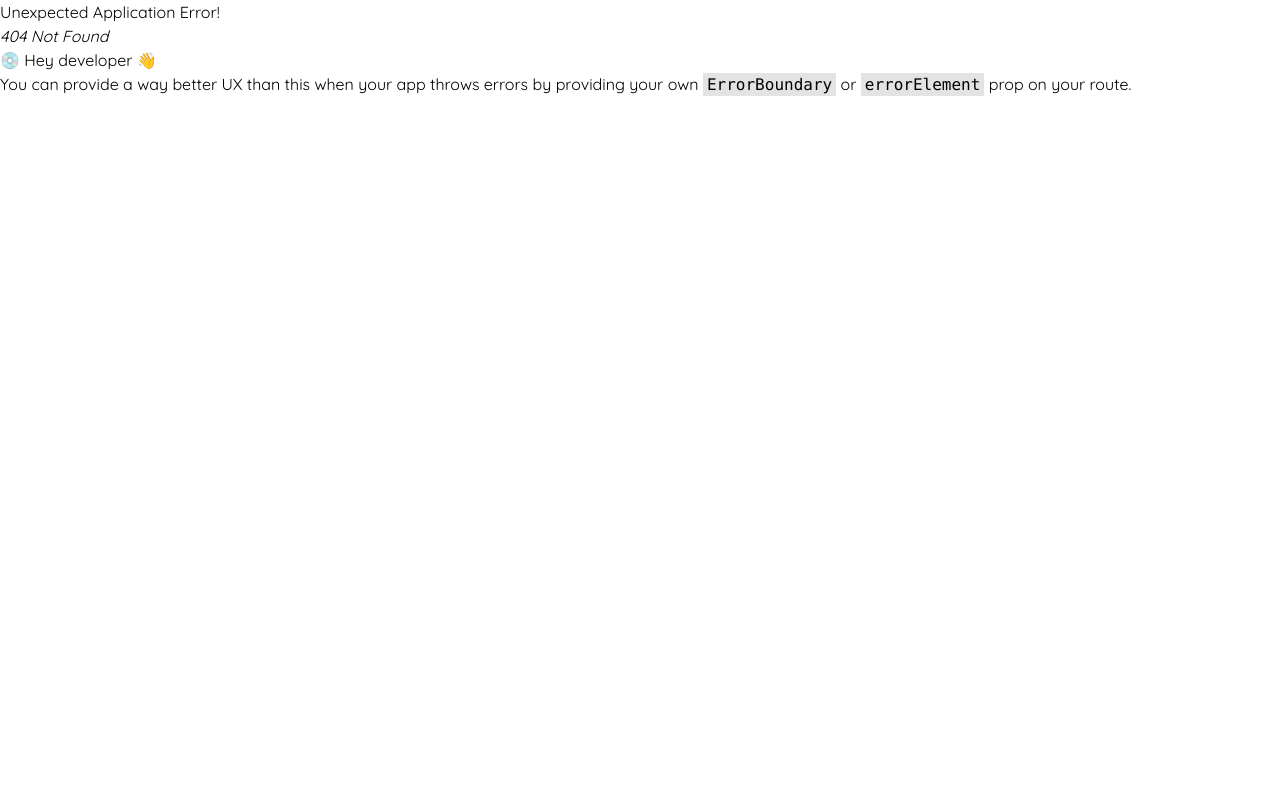
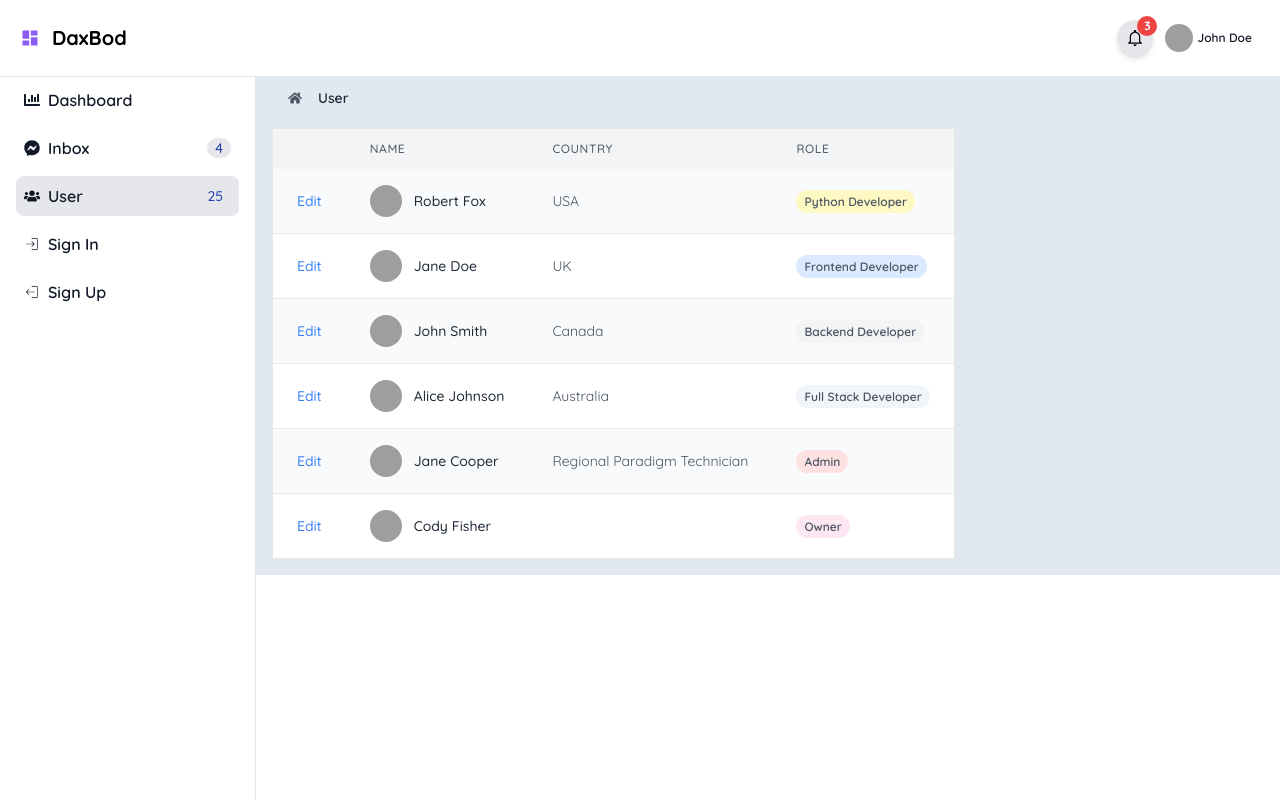
Before and after one commit to tejas-dhairyatech/telwind-css-dashboard, a React (Vite) app: page /user in a window 1280 px wide. Before the commit this address had no page. Built offline with nearby package versions, Linux system fonts and the light colour scheme; grey boxes are pictures that could not be loaded.

Commit message:
Add Data table

```diff
--- a/src/Layout/MainLayout.tsx
+++ b/src/Layout/MainLayout.tsx
@@ -27,7 +27,8 @@ const MainLayout: React.FC = () => {
         <>
             <div className="font-quickSand">
                 <Header toggleSidebar={toggleSidebar} />
-                <Sidebar activePath={paths[0]?.label || MENU.DASHBOARD} isSidebarOpen={isSidebarOpen} />
+                <Sidebar activePath={paths[0]?.label || MENU.DASHBOARD}
+                    isSidebarOpen={isSidebarOpen} toggleSidebar={toggleSidebar} />
                 <Main>
 
                     <Content>
--- a/src/components/Sidebar/LinkItem.tsx
+++ b/src/components/Sidebar/LinkItem.tsx
@@ -1,16 +1,18 @@
+import { Link } from "react-router-dom";
 import { LinkProps } from "../../utils/types/LinkProps";
 
-const LinkItem = ({ href, text, bedge, icon: Icon, activePath }: LinkProps) => {
+const LinkItem = ({ href, text, bedge, icon: Icon, activePath, onClick }: LinkProps) => {
 
     return (
         <>
             <li className={`transform transition duration-300
             hover:scale-105 active:scale-95 pointer:active:scale-100 ${activePath == text ? "bg-gray-200 rounded-lg" : ""}`}>
-                <a className="flex items-center p-2 text-gray-900 rounded-lg hover:bg-gray-200" href={href}>
+                <Link className="flex items-center p-2 text-gray-900 rounded-lg
+                 hover:bg-gray-200" to={href} onClick={onClick}>
                     <Icon className="mr-2" />
                     <span className="flex-1 me-3">{text}</span>
                     {bedge && <span className={`inline-flex items-center justify-center px-2 ms-3 text-sm font-medium rounded-full ${bedge.color}`}>{bedge.text}</span>}
-                </a>
+                </Link>
             </li>
         </>
     );
--- a/src/components/Sidebar/index.tsx
+++ b/src/components/Sidebar/index.tsx
@@ -1,7 +1,7 @@
 import { links } from "../../utils/Data/menu-link";
 import LinkItem from "./LinkItem";
 
-const Sidebar = ({ activePath, isSidebarOpen }: any) => {
+const Sidebar = ({ activePath, isSidebarOpen, toggleSidebar }: any) => {
     return (
         <>
             <aside className={`fixed top-0 left-0 z-40 w-64 h-screen pt-20
@@ -13,7 +13,7 @@ const Sidebar = ({ activePath, isSidebarOpen }: any) => {
                             links.map((linkObj, index) => {
                                 return (
                                     <>
-                                        <LinkItem key={index} {...linkObj} activePath={activePath} />
+                                        <LinkItem key={index} {...linkObj} onClick={toggleSidebar} activePath={activePath} />
                                     </>
                                 )
                             })
--- a/src/routes/MainRoute.tsx
+++ b/src/routes/MainRoute.tsx
@@ -1,6 +1,8 @@
 import { Navigate } from "react-router-dom";
 import Stats from "../components/Stats/Stats";
 import MainLayout from "../Layout/MainLayout";
+import DataTable from "../ui/DataTable";
+import { users } from "../utils/Data/user";
 
 
 const MainRoute = {
@@ -15,6 +17,10 @@ const MainRoute = {
             path: '/',
             element: <Navigate to="/dashboard" replace />
         },
+        {
+            path: '/user',
+            element: <DataTable data={users} />
+        },
 
     ]
 };
--- a/src/ui/DataTable.tsx
+++ b/src/ui/DataTable.tsx
@@ -1,31 +1,22 @@
 const DataTable = ({ data }: { data: any[] }) => {
     return (
         <>
-            <div className="overflow-x-auto hidden md:block">
+            {/* Desktop/Table View */}
+            <div className="overflow-x-auto hidden lg:block">
                 <table className="min-w-full table-auto border-collapse border border-gray-200 bg-white shadow-md rounded-lg">
                     <thead className="bg-gray-100">
                         <tr>
-                            <th className="px-6 py-3 text-center text-xs font-medium text-gray-600 uppercase tracking-wider">
-
-                            </th>
-                            <th className="px-6 py-3 text-left text-xs font-medium text-gray-600 uppercase tracking-wider">
-                                Name
-                            </th>
-                            <th className="px-6 py-3 text-left text-xs font-medium text-gray-600 uppercase tracking-wider">
-                                Country
-                            </th>
-                            <th className="px-6 py-3 text-left text-xs font-medium text-gray-600 uppercase tracking-wider">
-                                Role
-                            </th>
-
+                            <th className="px-6 py-3 text-center text-xs font-medium text-gray-600 uppercase tracking-wider"></th>
+                            <th className="px-6 py-3 text-left text-xs font-medium text-gray-600 uppercase tracking-wider">Name</th>
+                            <th className="px-6 py-3 text-left text-xs font-medium text-gray-600 uppercase tracking-wider">Country</th>
+                            <th className="px-6 py-3 text-left text-xs font-medium text-gray-600 uppercase tracking-wider">Role</th>
                         </tr>
                     </thead>
                     <tbody>
                         {data.map((user, index) => (
                             <tr
                                 key={index}
-                                className={`border-b hover:bg-gray-50 ${index % 2 === 0 ? "bg-gray-50" : "bg-white"
-                                    }`}
+                                className={`border-b hover:bg-gray-50 ${index % 2 === 0 ? "bg-gray-50" : "bg-white"}`}
                             >
                                 <td className="px-6 py-4 text-sm text-center text-blue-500 font-medium cursor-pointer hover:underline">
                                     Edit
@@ -40,27 +31,25 @@ const DataTable = ({ data }: { data: any[] }) => {
                                 </td>
                                 <td className="px-6 py-4 text-sm text-gray-600">{user.country}</td>
                                 <td className="px-6 py-4 text-sm text-gray-600">
-                                    <span
-                                        className={`${user.bgColor} px-2 py-1 rounded-full text-xs font-semibold`}
-                                    >
+                                    <span className={`${user.bgColor} px-2 py-1 rounded-full text-xs font-semibold`}>
                                         {user.role}
                                     </span>
                                 </td>
-
                             </tr>
                         ))}
                     </tbody>
                 </table>
             </div>
 
-            <div className="md:hidden">
+            {/* Mobile/Grid View */}
+            <div className="lg:hidden">
                 <div className="p-6 bg-gray-100 min-h-screen">
                     <h1 className="text-2xl font-bold text-gray-800 mb-6">Team Members</h1>
-                    <div className="grid grid-cols-2 sm:grid-cols-2 md:grid-cols-3 lg:grid-cols-4 gap-6">
+                    <div className="grid grid-cols-2  md:grid-cols-3 lg:grid-cols-4 gap-6">
                         {data.map((user, index) => (
                             <div
                                 key={index}
-                                className="bg-white shadow-md rounded-lg p-4 flex flex-col items-start gap-2"
+                                className="bg-white shadow-lg rounded-lg p-4 flex flex-col items-center gap-4 transition-transform duration-300 hover:scale-105 transform hover:shadow-xl"
                             >
                                 <img
                                     src={user.image}
@@ -69,17 +58,23 @@ const DataTable = ({ data }: { data: any[] }) => {
                                 />
                                 <h2 className="text-lg font-bold text-gray-800">{user.name}</h2>
                                 <p className="text-sm text-gray-600">{user.country}</p>
-                                <span
-                                    className={`${user.bgColor} px-2 py-1 rounded-full text-xs font-semibold`}
-                                >
+                                <span className={`${user.bgColor} px-2 py-1 rounded-full text-xs font-semibold`}>
                                     {user.role}
                                 </span>
                                 <label className="flex items-center gap-2 mt-4 cursor-pointer">
-                                    <input
-                                        type="checkbox"
-                                        className="h-5 w-5 accent-blue-500 border-gray-300 rounded focus:ring focus:ring-blue-200"
+                                    <span className="relative flex items-center justify-center">
+                                        <input
+                                            type="checkbox"
+                                            className="absolute opacity-0 peer"
+                                        />
+                                        <span className="w-6 h-6 border-4 border-gray-300 rounded-full flex items-center justify-center
+                                                        peer-checked:bg-blue-500 peer-checked:border-blue-500
+                                                        peer-focus:ring-2 peer-focus:ring-blue-400 transition-all duration-300
+                                                        transform hover:scale-110">
+                                            {/* Animated Checkmark Icon */}
 
-                                    />
+                                        </span>
+                                    </span>
                                     <span className="text-sm font-semibold text-gray-700">
                                         Mark as Present
                                     </span>
--- a/src/utils/types/LinkProps.ts
+++ b/src/utils/types/LinkProps.ts
@@ -9,5 +9,6 @@ export interface LinkProps{
         text:string,
         color:string
     },
-    activePath:string
+    activePath:string,
+    onClick: () => void;
 }
```
